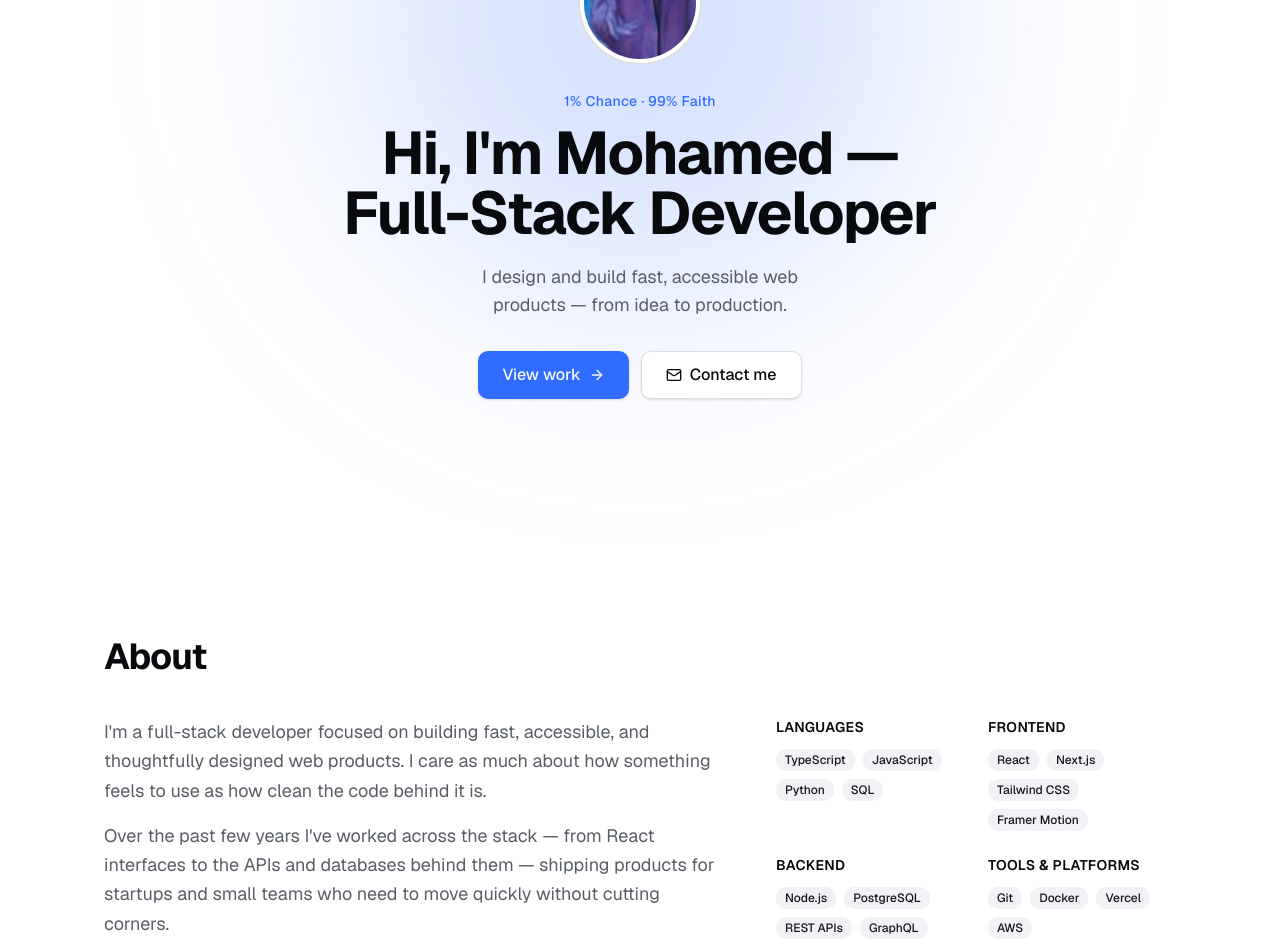
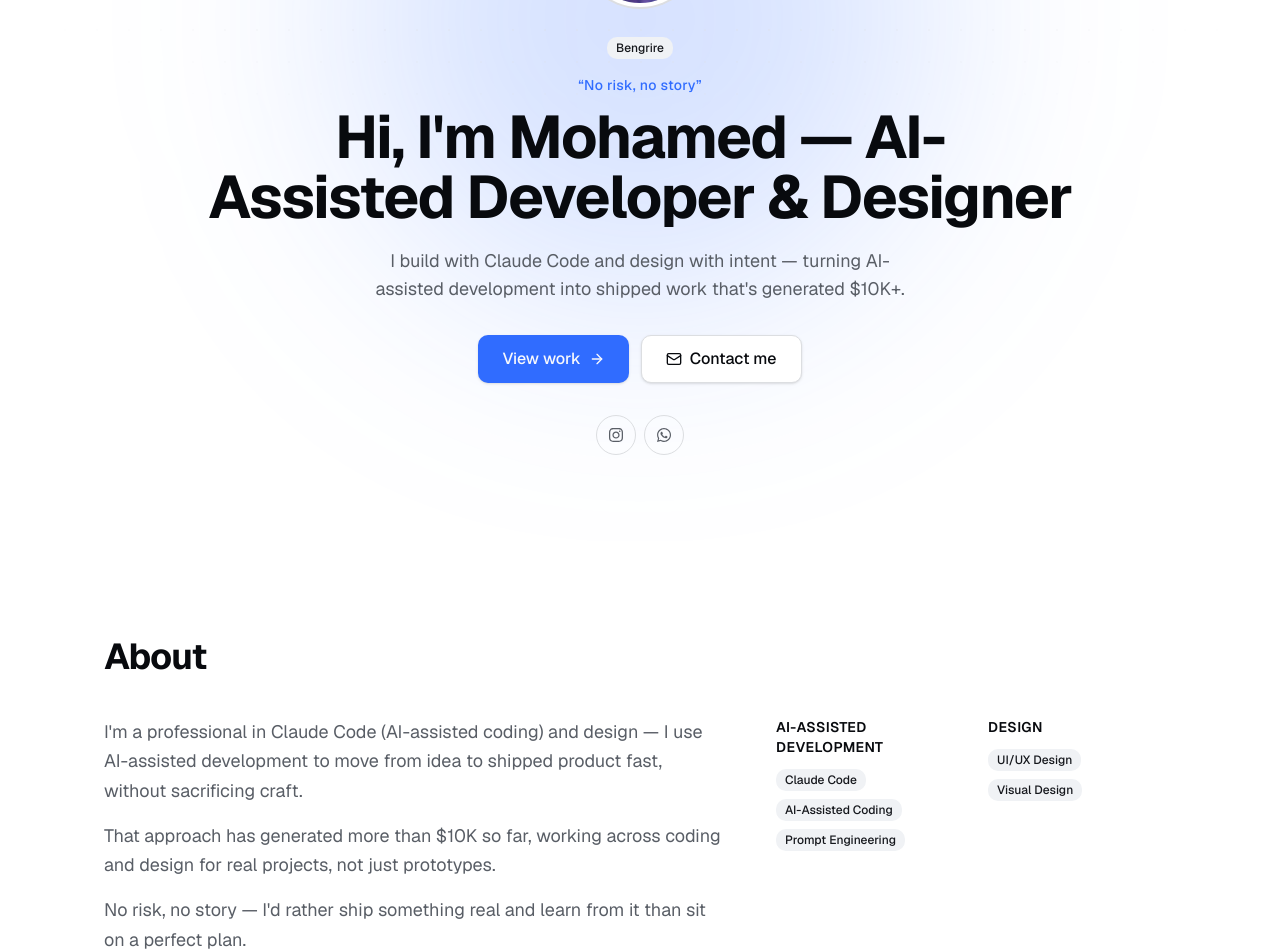
Before and after one commit to mohamedgoodman/mohamed-goodman, a Next.js app: page / in a window 1280 px wide. Shown: the part 260-1212 px from the top of the page. Built offline with nearby package versions, Linux system fonts and the light colour scheme.

Commit message:
Fill in real bio, skills, and social links
Replace placeholder tagline/bio/skills with real content: "No risk,
no story" tagline, Bengrire alias badge, AI-assisted development
(Claude Code) + design skills, $10K+ track record. Add Instagram and
WhatsApp icon links to the hero.

```diff
--- a/src/components/sections/hero.tsx
+++ b/src/components/sections/hero.tsx
@@ -1,11 +1,19 @@
 "use client";
 
 import Image from "next/image";
+import Link from "next/link";
 import { motion } from "framer-motion";
 import { ArrowRightIcon, MailIcon } from "lucide-react";
+import { FaInstagram, FaWhatsapp } from "react-icons/fa6";
 
 import { Button } from "@/components/ui/button";
+import { Badge } from "@/components/ui/badge";
 import { siteConfig } from "@/data/site";
+
+const quickLinks = [
+  { href: siteConfig.social.instagram, label: "Instagram", icon: FaInstagram },
+  { href: siteConfig.social.whatsapp, label: "WhatsApp", icon: FaWhatsapp },
+];
 
 export function Hero() {
   return (
@@ -45,8 +53,11 @@ export function Hero() {
           animate={{ opacity: 1, y: 0 }}
           transition={{ duration: 0.5, delay: 0.1, ease: [0.16, 1, 0.3, 1] }}
         >
+          <Badge variant="secondary" className="mb-4">
+            {siteConfig.alias}
+          </Badge>
           <p className="text-primary mb-3 text-sm font-medium tracking-wide">
-            {siteConfig.tagline}
+            &ldquo;{siteConfig.tagline}&rdquo;
           </p>
           <h1 className="text-4xl font-bold tracking-tight text-balance sm:text-5xl md:text-6xl">
             Hi, I&apos;m {siteConfig.name.split(" ")[0]} — {siteConfig.title}
@@ -75,6 +86,26 @@ export function Hero() {
             </a>
           </Button>
         </motion.div>
+
+        <motion.div
+          initial={{ opacity: 0, y: 16 }}
+          animate={{ opacity: 1, y: 0 }}
+          transition={{ duration: 0.5, delay: 0.3, ease: [0.16, 1, 0.3, 1] }}
+          className="flex items-center gap-2"
+        >
+          {quickLinks.map((link) => (
+            <Link
+              key={link.label}
+              href={link.href}
+              target="_blank"
+              rel="noopener noreferrer"
+              aria-label={link.label}
+              className="text-muted-foreground hover:text-foreground hover:bg-accent focus-visible:ring-ring inline-flex size-10 items-center justify-center rounded-full border outline-none focus-visible:ring-2"
+            >
+              <link.icon className="size-4" aria-hidden="true" />
+            </Link>
+          ))}
+        </motion.div>
       </div>
     </section>
   );
--- a/src/data/about.ts
+++ b/src/data/about.ts
@@ -1,6 +1,6 @@
-// TODO: replace — your real bio, 2-3 short paragraphs
+// TODO: replace/expand — add more detail as you like, this is real but brief
 export const aboutBio = [
-  "I'm a full-stack developer focused on building fast, accessible, and thoughtfully designed web products. I care as much about how something feels to use as how clean the code behind it is.",
-  "Over the past few years I've worked across the stack — from React interfaces to the APIs and databases behind them — shipping products for startups and small teams who need to move quickly without cutting corners.",
-  "Outside of client work, I like exploring new tools early, contributing to open source, and writing about what I learn along the way.",
+  "I'm a professional in Claude Code (AI-assisted coding) and design — I use AI-assisted development to move from idea to shipped product fast, without sacrificing craft.",
+  "That approach has generated more than $10K so far, working across coding and design for real projects, not just prototypes.",
+  "No risk, no story — I'd rather ship something real and learn from it than sit on a perfect plan.",
 ];
--- a/src/data/site.ts
+++ b/src/data/site.ts
@@ -1,11 +1,10 @@
 export const siteConfig = {
   name: "Mohamed Dardari",
-  // TODO: replace — one-line value proposition shown in the hero
-  title: "Full-Stack Developer",
-  tagline: "1% Chance · 99% Faith",
-  // TODO: replace — short value proposition sentence for hero + meta description
+  alias: "Bengrire",
+  title: "AI-Assisted Developer & Designer",
+  tagline: "No risk, no story",
   description:
-    "I design and build fast, accessible web products — from idea to production.",
+    "I build with Claude Code and design with intent — turning AI-assisted development into shipped work that's generated $10K+.",
   location: "Morocco",
   url: "https://mohameddardari.dev", // TODO: replace with real deployed domain
   ogImage: "/opengraph-image",
--- a/src/data/skills.ts
+++ b/src/data/skills.ts
@@ -1,19 +1,11 @@
-// TODO: replace — group your real skills by category
+// TODO: expand — add more specific tools/frameworks as you like
 export const skillGroups = [
   {
-    category: "Languages",
-    skills: ["TypeScript", "JavaScript", "Python", "SQL"],
+    category: "AI-Assisted Development",
+    skills: ["Claude Code", "AI-Assisted Coding", "Prompt Engineering"],
   },
   {
-    category: "Frontend",
-    skills: ["React", "Next.js", "Tailwind CSS", "Framer Motion"],
-  },
-  {
-    category: "Backend",
-    skills: ["Node.js", "PostgreSQL", "REST APIs", "GraphQL"],
-  },
-  {
-    category: "Tools & Platforms",
-    skills: ["Git", "Docker", "Vercel", "AWS"],
+    category: "Design",
+    skills: ["UI/UX Design", "Visual Design"],
   },
 ] as const;
```
